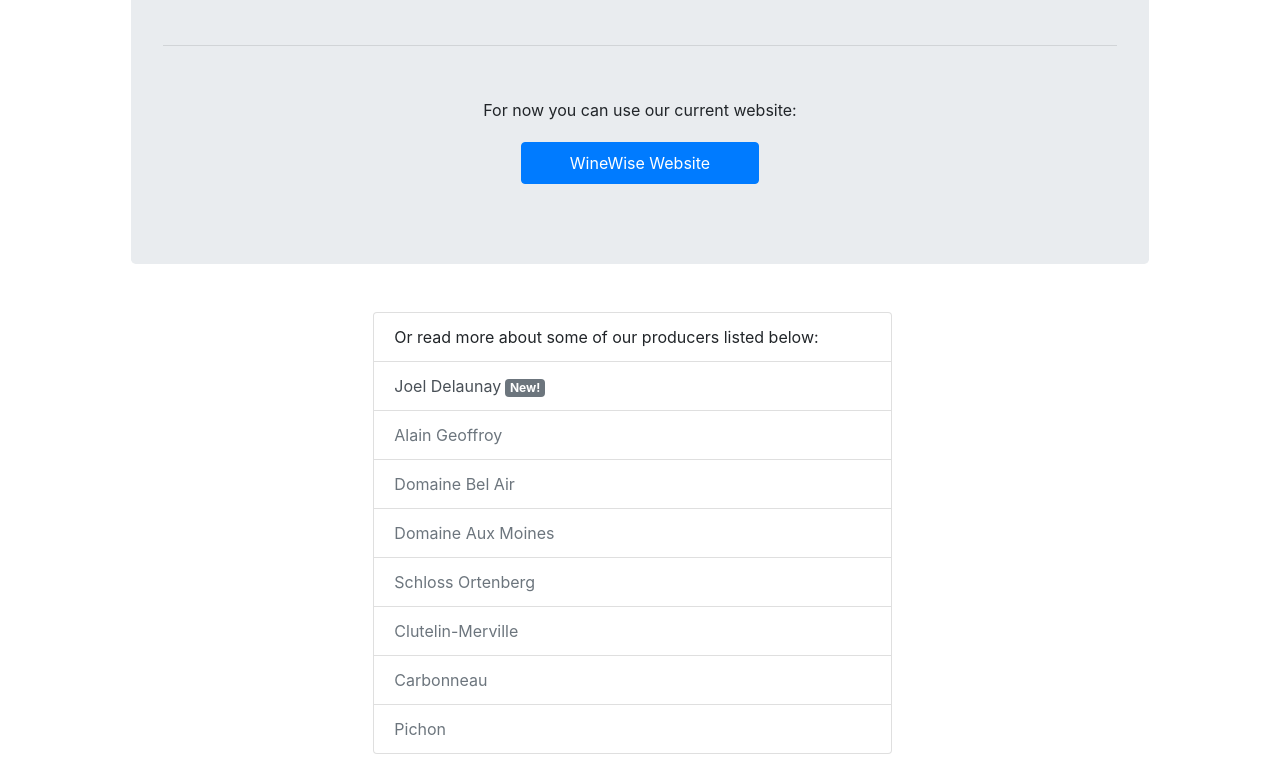
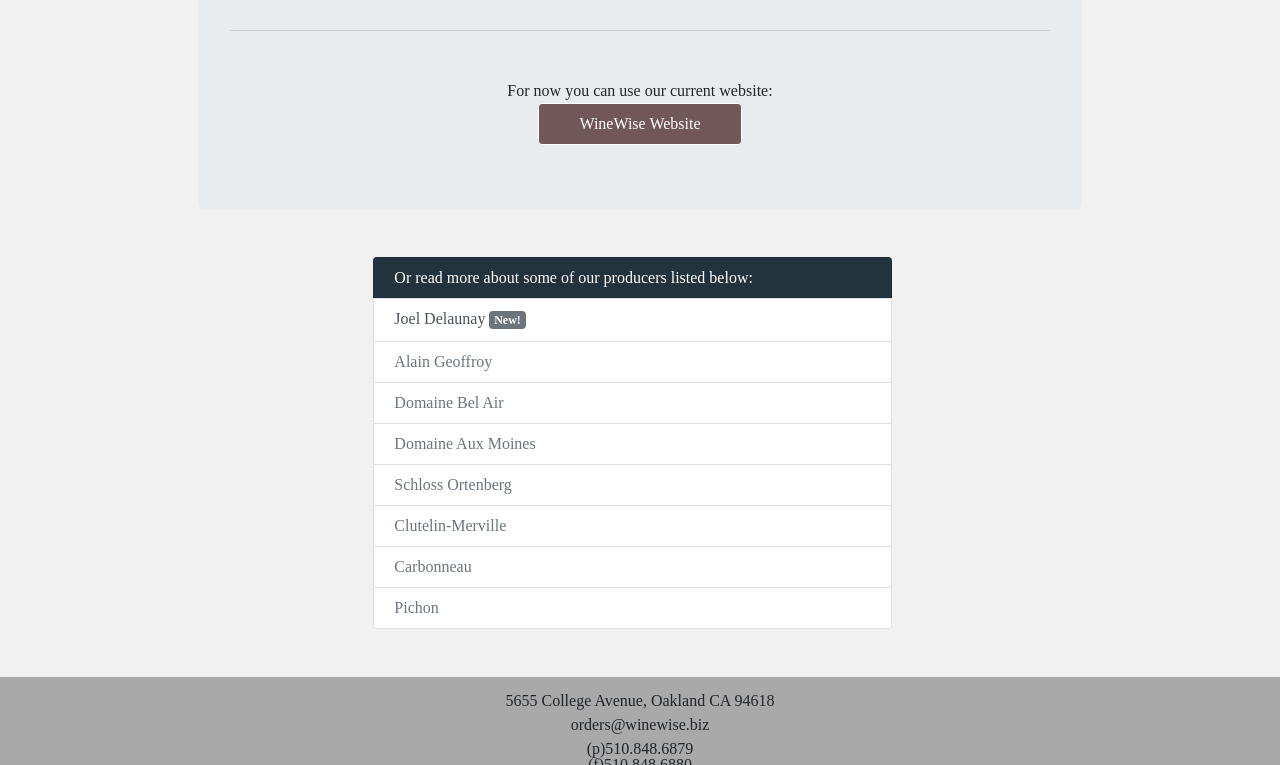
Before and after one commit to misselainious/WineWise_Producers, a plain HTML site: page index.html in a window 1280 px wide. Shown: the part 282-1047 px from the top of the page. Drawn offline with nearby package versions, Linux system fonts and the light colour scheme; the site is published under a folder, as on GitHub Pages, so addresses that start at the root find nothing.

Commit message:
structure

```diff
--- a/index.html
+++ b/index.html
@@ -6,8 +6,8 @@
     <title>WineWise Producer Data</title>
     <meta name="viewport" content="width=device-width, initial-scale=1">
     <link rel="stylesheet" href="https://stackpath.bootstrapcdn.com/bootstrap/4.1.3/css/bootstrap.min.css" integrity="sha384-MCw98/SFnGE8fJT3GXwEOngsV7Zt27NXFoaoApmYm81iuXoPkFOJwJ8ERdknLPMO" crossorigin="anonymous">
-    <link rel="stylesheet" href="/css/reset.css">
-    <link rel="stylesheet" type="text/css" media="screen" href="/css/style.css" />
+    <link rel="stylesheet" href="css/reset.css">
+    <link rel="stylesheet" type="text/css" media="screen" href="css/style.css" />
     <link href="https://fonts.googleapis.com/css?family=Cinzel:900" rel="stylesheet">
 
 </head>
```
Also changed, not shown: staff.html (+2 -2 lines).
